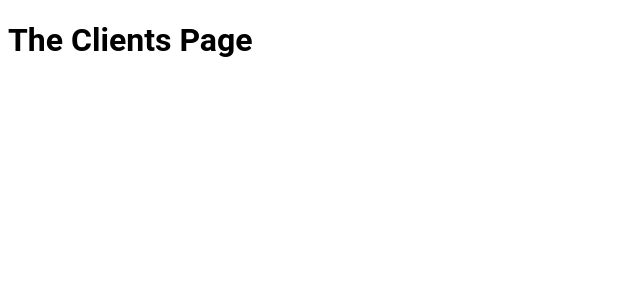
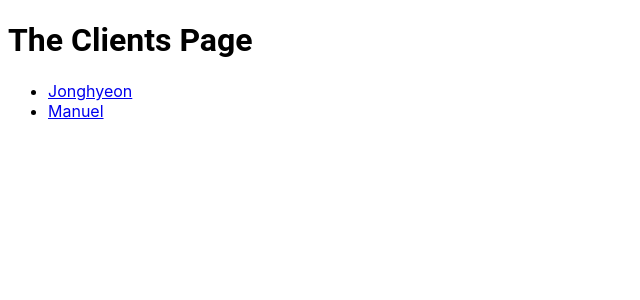
Before and after one commit to WebLean/NextJS-Course, a Next.js app: page /clients in a window 1280 px wide. Shown: the top 300 px of the page, without its empty margins (0-640 px from the left). Built offline with nearby package versions, Linux system fonts and the light colour scheme.

Commit message:
Navigating To Dynamic Routes

```diff
--- a/pages/about/index.js
+++ b/pages/about/index.js
@@ -1,5 +1,3 @@
-import React from 'react';
-
 function About() {
   return (
     <div>
--- a/pages/blog/[...slug].js
+++ b/pages/blog/[...slug].js
@@ -1,4 +1,3 @@
-import React from 'react';
 import { useRouter } from 'next/router';
 
 function BlogPostsPage() {
--- a/pages/clients/[id]/[clientprojectid].js
+++ b/pages/clients/[id]/[clientprojectid].js
@@ -1,4 +1,3 @@
-import React from 'react';
 import { useRouter } from 'next/router';
 
 function SelectedClientProjectPage() {
--- a/pages/clients/[id]/index.js
+++ b/pages/clients/[id]/index.js
@@ -1,4 +1,3 @@
-import React from 'react';
 import { useRouter } from 'next/router';
 
 function ClientProjectsPage() {
--- a/pages/clients/index.js
+++ b/pages/clients/index.js
@@ -1,9 +1,21 @@
-import React from 'react';
+import Link from 'next/link';
 
 function ClientsPage() {
+  const clients = [
+    { id: 'jonghyeon', name: 'Jonghyeon' },
+    { id: 'manu', name: 'Manuel' },
+  ];
+
   return (
     <div>
       <h1>The Clients Page</h1>
+      <ul>
+        {clients.map(client => (
+          <li key={client.id}>
+            <Link href={`/clients/${client.id}`}>{client.name}</Link>
+          </li>
+        ))}
+      </ul>
     </div>
   );
 }
--- a/pages/portfolio/[projectid].js
+++ b/pages/portfolio/[projectid].js
@@ -1,4 +1,3 @@
-import React from 'react';
 import { useRouter } from 'next/router';
 
 function PortfolioProjectPage() {
--- a/pages/portfolio/index.js
+++ b/pages/portfolio/index.js
@@ -1,5 +1,3 @@
-import React from 'react';
-
 function PortfolioPage() {
   return (
     <div>
--- a/pages/portfolio/list.js
+++ b/pages/portfolio/list.js
@@ -1,5 +1,3 @@
-import React from 'react';
-
 function ListPage() {
   return (
     <div>
```
